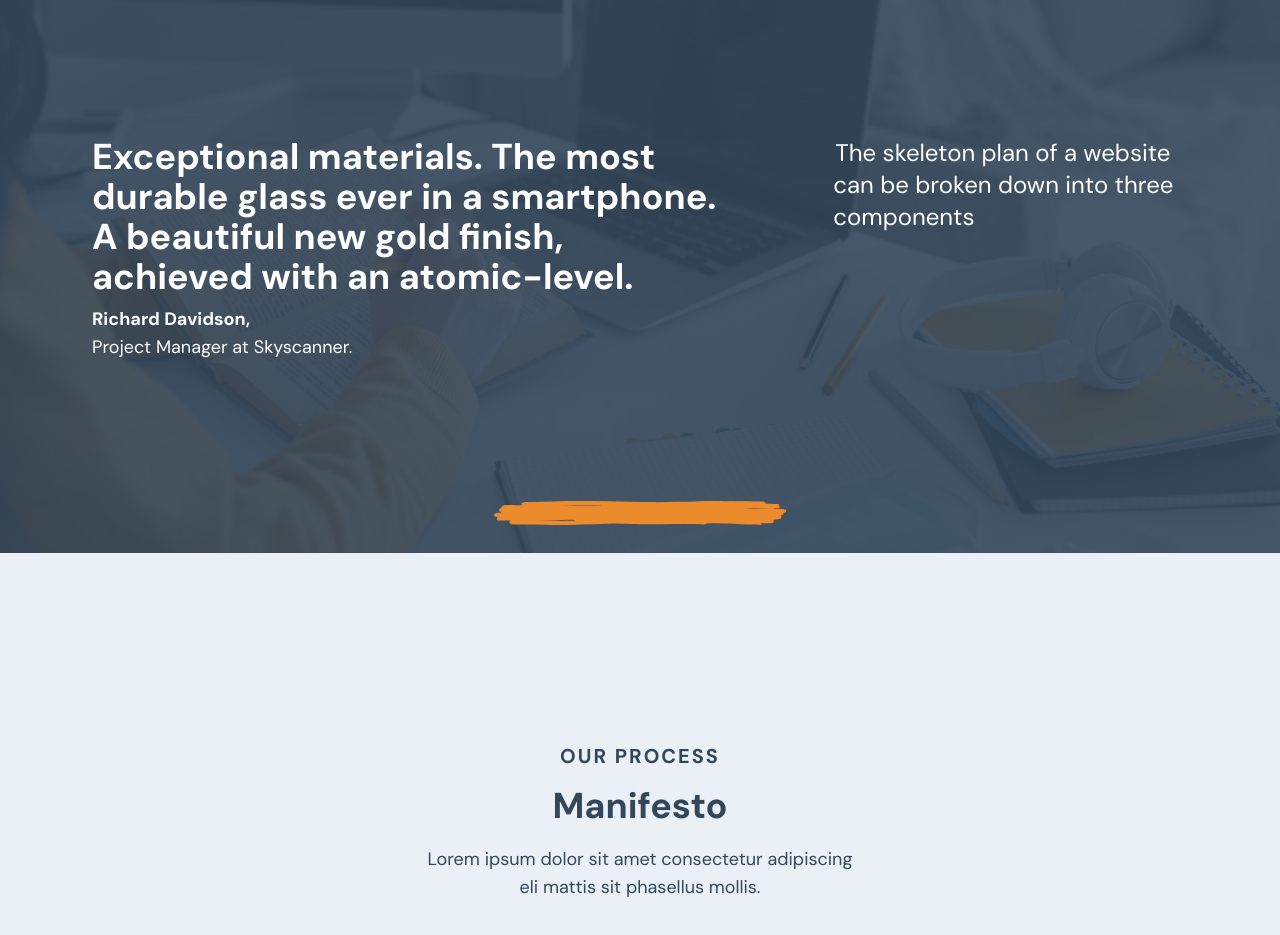
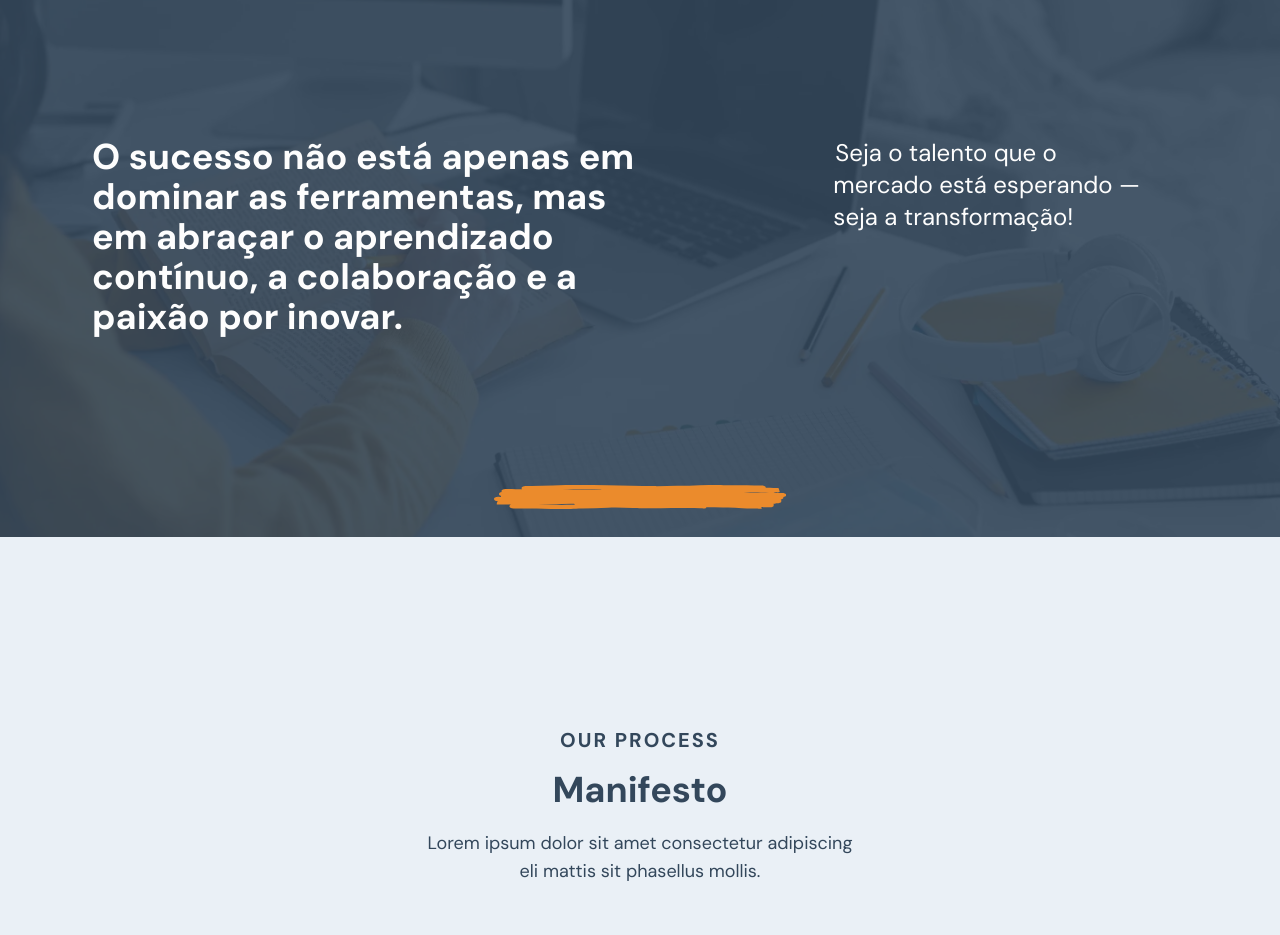
Before and after one commit to labyes24/LABYES-LP, a Next.js app: page /quemsomos in a window 1280 px wide. Shown: the part 860-1795 px from the top of the page. Built offline with nearby package versions, Linux system fonts and the light colour scheme; no server answers.

Commit message:
feat: add about culture content
Refs: 868cu01a0

```diff
--- a/src/components/about-culture.tsx
+++ b/src/components/about-culture.tsx
@@ -16,22 +16,18 @@ export function AboutCulture() {
                 className="-z-20 object-cover"
             />
             <div className="mx-auto flex max-w-[630px] flex-col items-center justify-center text-center lg:grid lg:w-full lg:max-w-none lg:grid-cols-[2fr_1fr] lg:grid-rows-1 lg:items-start lg:gap-8 lg:p-16">
-                <div className="mt-52 flex flex-col lg:mt-0 lg:max-w-[630px] lg:text-start">
-                    <strong className="mb-2 flex flex-col text-pretty font-sans text-[28px]/[38px] font-bold lg:text-4xl">
-                        Exceptional materials. The most durable glass ever in a
-                        smartphone. A beautiful new gold finish, achieved with
-                        an atomic-level.
+                <div className="mt-52 flex flex-col lg:mt-0 lg:max-w-2xl lg:text-start">
+                    <strong className="mb-2 flex max-w-xl flex-col text-pretty font-sans text-[28px]/[38px] font-bold lg:text-4xl">
+                        O sucesso não está apenas em dominar as ferramentas, mas
+                        em abraçar o aprendizado contínuo, a colaboração e a
+                        paixão por inovar.
                     </strong>
-                    <span className="text-pretty font-sans text-lg/7 font-bold">
-                        Richard Davidson,
-                    </span>
-                    <span className="mb-9 text-pretty font-sans text-lg/7 font-normal">
-                        Project Manager at Skyscanner.{' '}
-                    </span>
+                    <span className="text-pretty font-sans text-lg/7 font-bold"></span>
+                    <span className="mb-9 text-pretty font-sans text-lg/7 font-normal"></span>
                 </div>
-                <p className="mb-24 text-pretty indent-0.5 font-sans text-[22px]/9 font-normal lg:mb-0 lg:max-w-[330] lg:text-start lg:text-2xl">
-                    The skeleton plan of a website can be broken down into three
-                    components
+                <p className="mb-24 max-w-xs indent-0.5 font-sans text-[22px]/9 font-normal lg:mb-0 lg:max-w-xs lg:text-start lg:text-2xl">
+                    Seja o talento que o mercado está esperando — seja a
+                    transformação!
                 </p>
             </div>
             <DoodleUnderline
```
